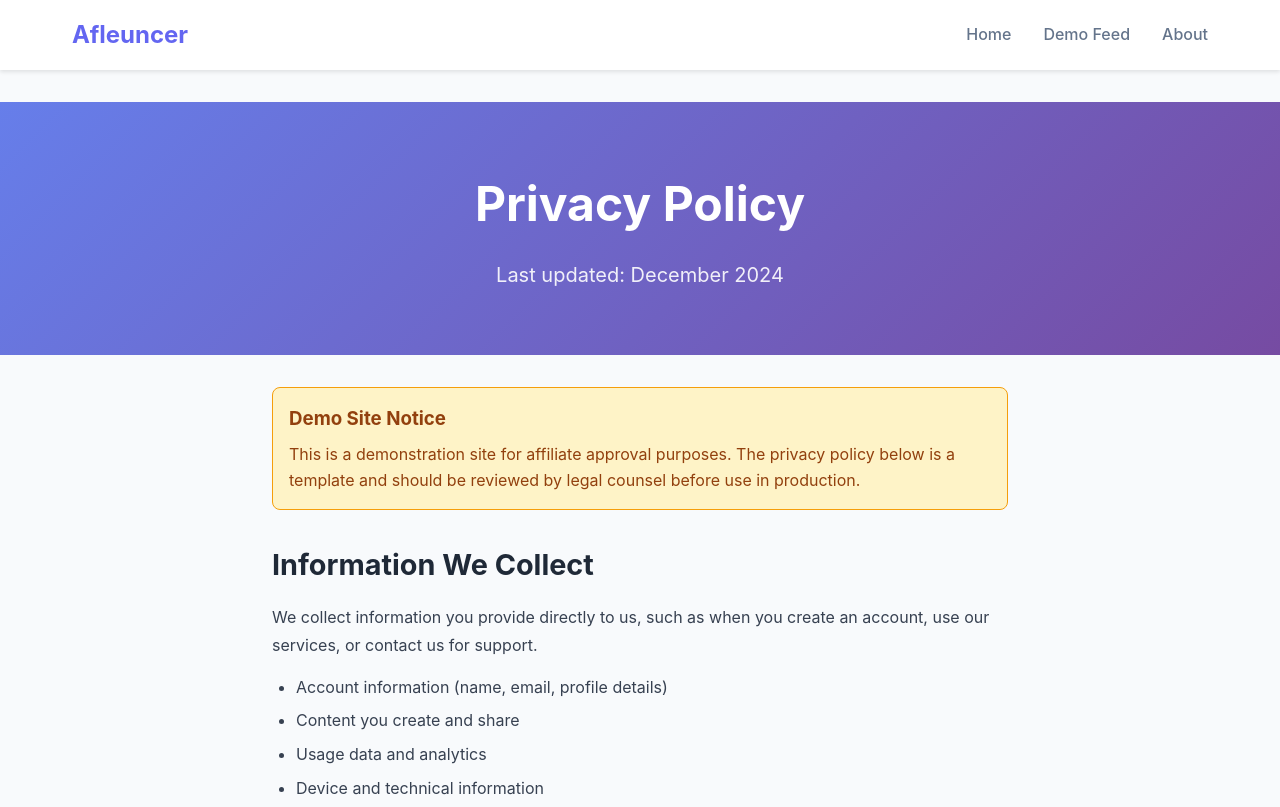
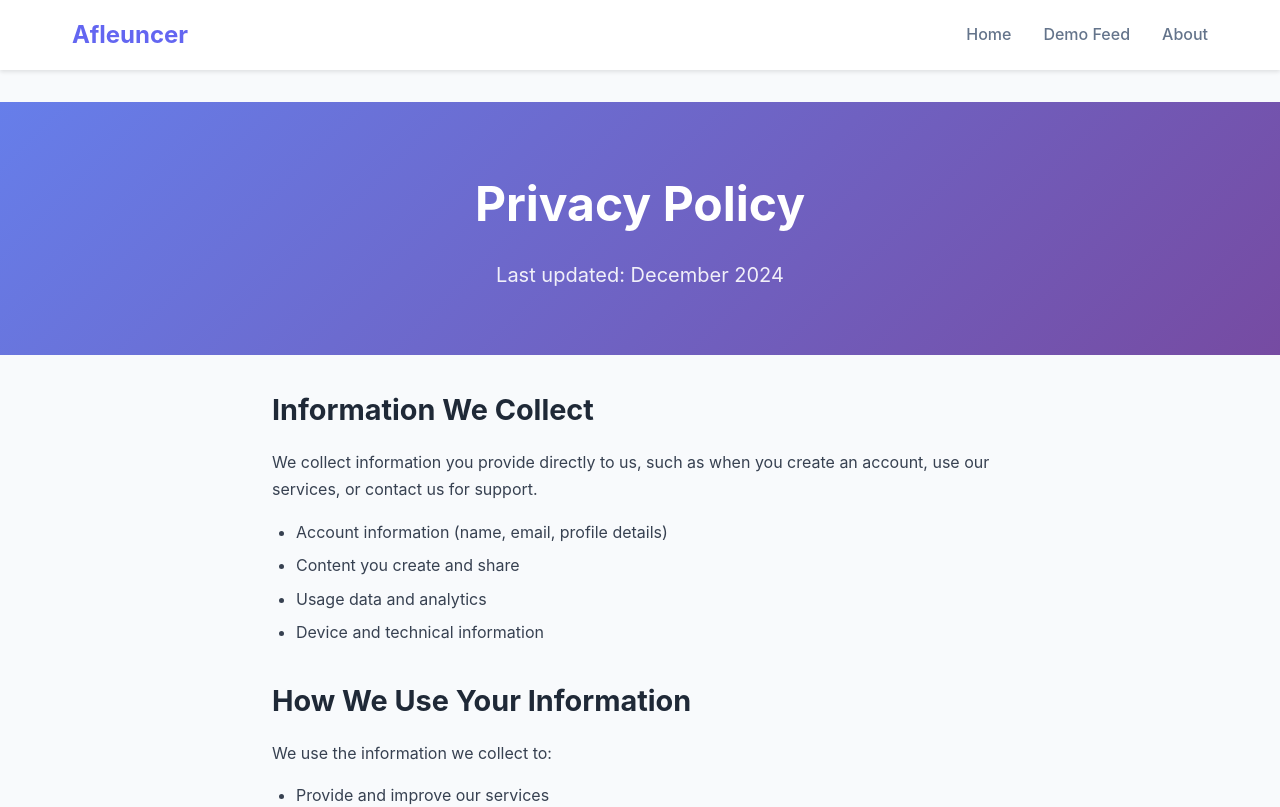
Before and after one commit to Super-Web-Hub/Sovrn, a Next.js app: page /privacy in a window 1280 px wide. Shown: the top 807 px of the page. Built offline with nearby package versions, Linux system fonts and the light colour scheme.

Commit message:
feat:remove the demo site

```diff
--- a/pages/privacy.tsx
+++ b/pages/privacy.tsx
@@ -29,12 +29,7 @@ export default function Privacy() {
         </section>
 
         <section className="privacy-content">
-          <div className="privacy-notice">
-            <div className="notice-box">
-              <h3>Demo Site Notice</h3>
-              <p>This is a demonstration site for affiliate approval purposes. The privacy policy below is a template and should be reviewed by legal counsel before use in production.</p>
-            </div>
-          </div>
+
 
           <div className="privacy-sections">
             <div className="privacy-section">
```
